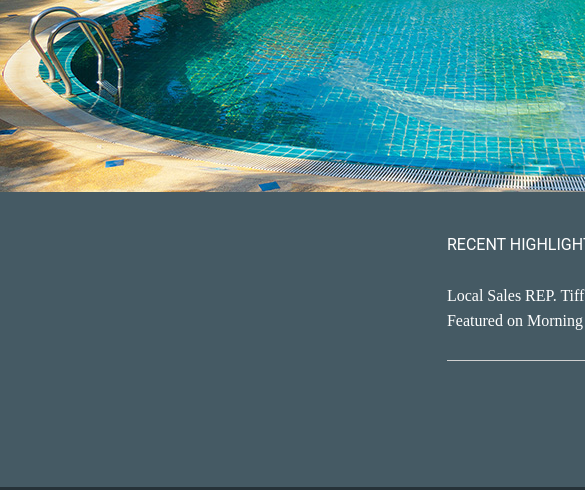
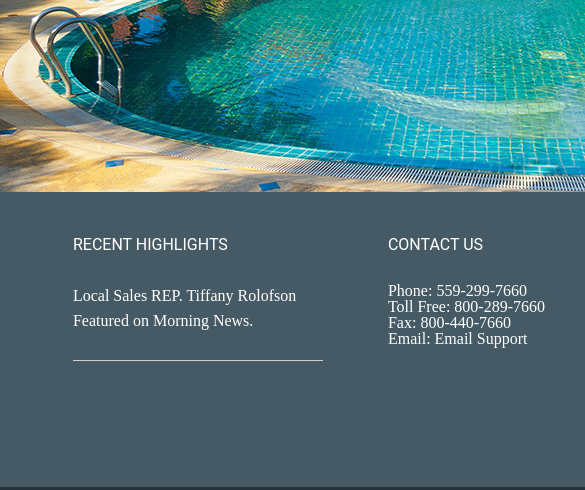
Before and after one commit to xDarkicex/polymer-Ripple-Without-Polymer, a plain HTML site: page index.html in a window 390 px wide. Shown: the part 468-958 px from the top of the page, 585 px wide, since content can reach past the window. Drawn offline with Linux system fonts and the light colour scheme; a script that the page names is missing.

Commit message:
still testing

```diff
--- a/assets/css/main.css
+++ b/assets/css/main.css
@@ -563,6 +563,8 @@ display:none;
 
 @media (max-width: 650px){
 	.wrapper{
+		overflow: hidden;
+		width: 650px;
 		margin: 0;
 		padding: 0;
 	}
```
